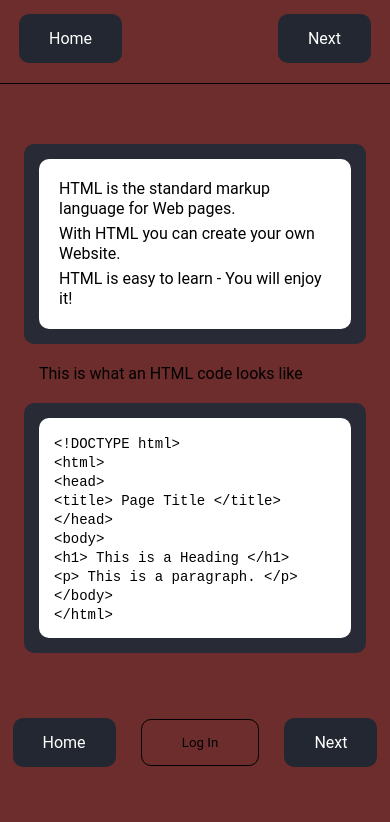
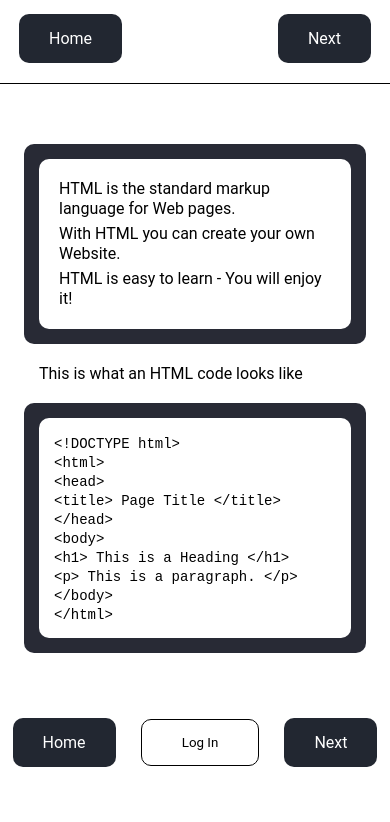
Before and after one commit to Iseolorunkanmi-Moyo/MiniCode, a plain HTML site: page Languages/html.html in a window 390 px wide. Shown: the part 170-992 px from the top of the page. Drawn offline with Linux system fonts and the light colour scheme.

Commit message:
first commit

```diff
--- a/Languages/html.css
+++ b/Languages/html.css
@@ -5,7 +5,7 @@
 
         margin: 0;
         font-family: roboto;
-        background-color: rgb(109, 45, 45);
+        background-color: white;
         /* overflow-x: hidden; */
     }
 
```
